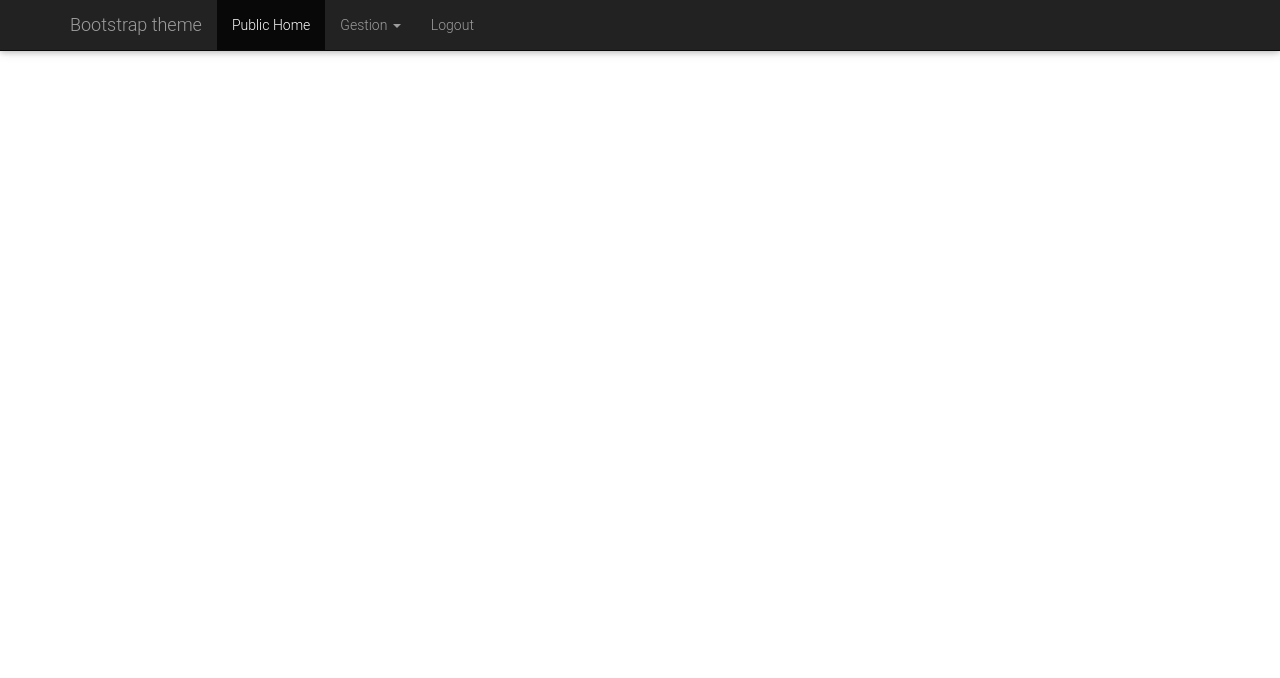
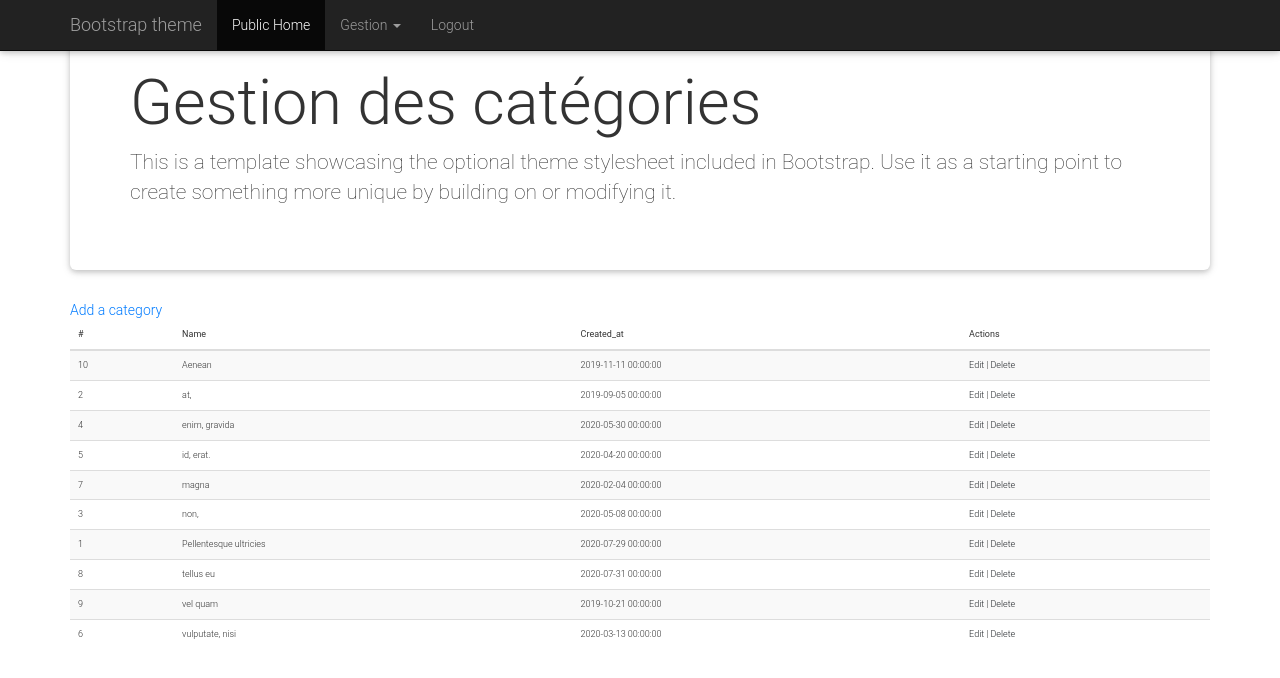
Before and after one commit to ShelsyL/PROJET_WED, a PHP site: page /categories in a window 1280 px wide. Shown: the top 678 px of the page. Run offline with PHP 8.4, Linux system fonts and the light colour scheme; the visitor is signed in with stand-in values (Sample User, id 1); data comes from the database, SQL or seed files in the repository; some libraries are stand-ins or nearby versions.

Commit message:
Liste des catégories

```diff
--- /dev/null
+++ b/admin/app/controleurs/categoriesControleur.php
@@ -0,0 +1,17 @@
+<?php
+/*
+  ./admin/app/controleurs/categoriesControleur.php
+ */
+ namespace App\Controleurs\CategoriesControleur;
+
+ function indexAction(\PDO $connexion) {
+   // Je mets la liste des categories dans $categories
+     include_once '../app/modeles/categoriesModele.php';
+     $categories = \App\Modeles\CategoriesModele\findAll($connexion);
+   // Je charge la vue index dans $content
+     GLOBAL $content, $title;
+     ob_start();
+       include '../app/vues/categories/index.php';
+     $content = ob_get_clean();
+     $title = "Liste des catégories";
+ }
--- /dev/null
+++ b/admin/app/modeles/categoriesModele.php
@@ -0,0 +1,13 @@
+<?php
+/*
+  ./admin/app/modeles/categoriesModele.php
+ */
+ namespace App\Modeles\CategoriesModele;
+
+ function findAll(\PDO $connexion) {
+   $sql = "SELECT *
+           FROM categories
+           ORDER BY name ASC;";
+   $rs = $connexion->query($sql);
+   return $rs->fetchAll(\PDO::FETCH_ASSOC);
+ }
--- a/admin/app/routeur.php
+++ b/admin/app/routeur.php
@@ -4,14 +4,13 @@
 	ROUTEUR PRINCIPAL
 */
 
+
+if (isset($_GET['categories'])) :
+ include_once '../app/routeurs/categories.php';
+
 // ROUTES DES USERS
-  // Si il existe une variable d'URL qui s'appelle users
-  // Alors je charge le routeur users
-if (isset($_GET['user'])):
+ // Si il existe une variable d'URL qui s'appelle users
+ // Alors je charge le routeur users
+elseif (isset($_GET['user'])):
   include_once '../app/routeurs/user.php';
-
-// ROUTE PAR DEFAUT
-// else:
-  // include_once '../app/controleurs/usersControleur.php';
-  // \App\Controleurs\UsersControleur\loginFormAction();
 endif;
--- /dev/null
+++ b/admin/app/routeurs/categories.php
@@ -0,0 +1,16 @@
+<?php
+/*
+  ./admin/app/routeurs/categories.php
+ */
+
+ include '../app/controleurs/categoriesControleur.php';
+
+ switch ($_GET['categories']) {
+   default:
+   // LISTE DES CATEGORIES
+   // PATTERN: index.php?categories=index
+   // CTRL: catgeoriesControleur
+   // ACTION: index
+     \App\Controleurs\CategoriesControleur\indexAction($connexion);
+     break;
+}
--- /dev/null
+++ b/admin/app/vues/categories/index.php
@@ -0,0 +1,38 @@
+<?php
+/*
+  ./app/vues/categories/index.php
+  Variables disponibles:
+    - $categories ARRAY(ARRAY(id, namen created_at))
+ */
+ ?>
+ <div class="jumbotron">
+   <h1>Gestion des catégories</h1>
+   <p>This is a template showcasing the optional theme stylesheet included in Bootstrap. Use it as a starting point to create something more unique by building on or modifying it.</p>
+ </div>
+ <div class="">
+     <a href="#">Add a category</a>
+ </div>
+ <table class="table table-striped">
+   <thead>
+     <tr>
+       <th>#</th>
+       <th>Name</th>
+       <th>Created_at</th>
+       <th>Actions</th>
+     </tr>
+   </thead>
+   <tbody>
+     <!-- Boucle pour les catégories -->
+     <?php foreach ($categories as $categorie): ?>
+       <tr>
+         <td><?php echo $categorie['id']; ?></td>
+         <td><?php echo $categorie['name']; ?></td>
+         <td><?php echo $categorie['created_at']; ?></td>
+         <td>
+           <a href="#">Edit</a> |
+           <a href="#">Delete</a>
+         </td>
+       </tr>
+     <?php endforeach; ?>
+   </tbody>
+ </table>
--- a/admin/app/vues/template/partials/_head.php
+++ b/admin/app/vues/template/partials/_head.php
@@ -12,7 +12,7 @@
 <base href="<?php echo BASE_URL_ADMIN; ?>" target="_top">
 <link rel="icon" href="../../favicon.ico">
 
-<title>Theme Template for Bootstrap</title>
+<title><?php echo $title ?></title>
 
 <!-- Bootstrap core CSS -->
 <!-- Font Awesome -->
--- a/admin/app/vues/template/partials/_nav.php
+++ b/admin/app/vues/template/partials/_nav.php
@@ -22,7 +22,7 @@
           <a href="#" class="dropdown-toggle" data-toggle="dropdown" role="button" aria-haspopup="true" aria-expanded="false">Gestion <span class="caret"></span></a>
           <ul class="dropdown-menu">
             <li class="dropdown-header">Categéories</li>
-            <li><a href="#">Liste des catégories</a></li>
+            <li><a href="categories">Liste des catégories</a></li>
             <li><a href="#">Ajouter une catégorie</a></li>
             <li role="separator" class="divider"></li>
             <li class="dropdown-header">Tags</li>
--- /dev/null
+++ b/admin/www/app.css
@@ -0,0 +1,3 @@
+table td, table th {
+  font-size: 1.1em;
+}
```
Also changed, not shown: admin/www/.htaccess.
